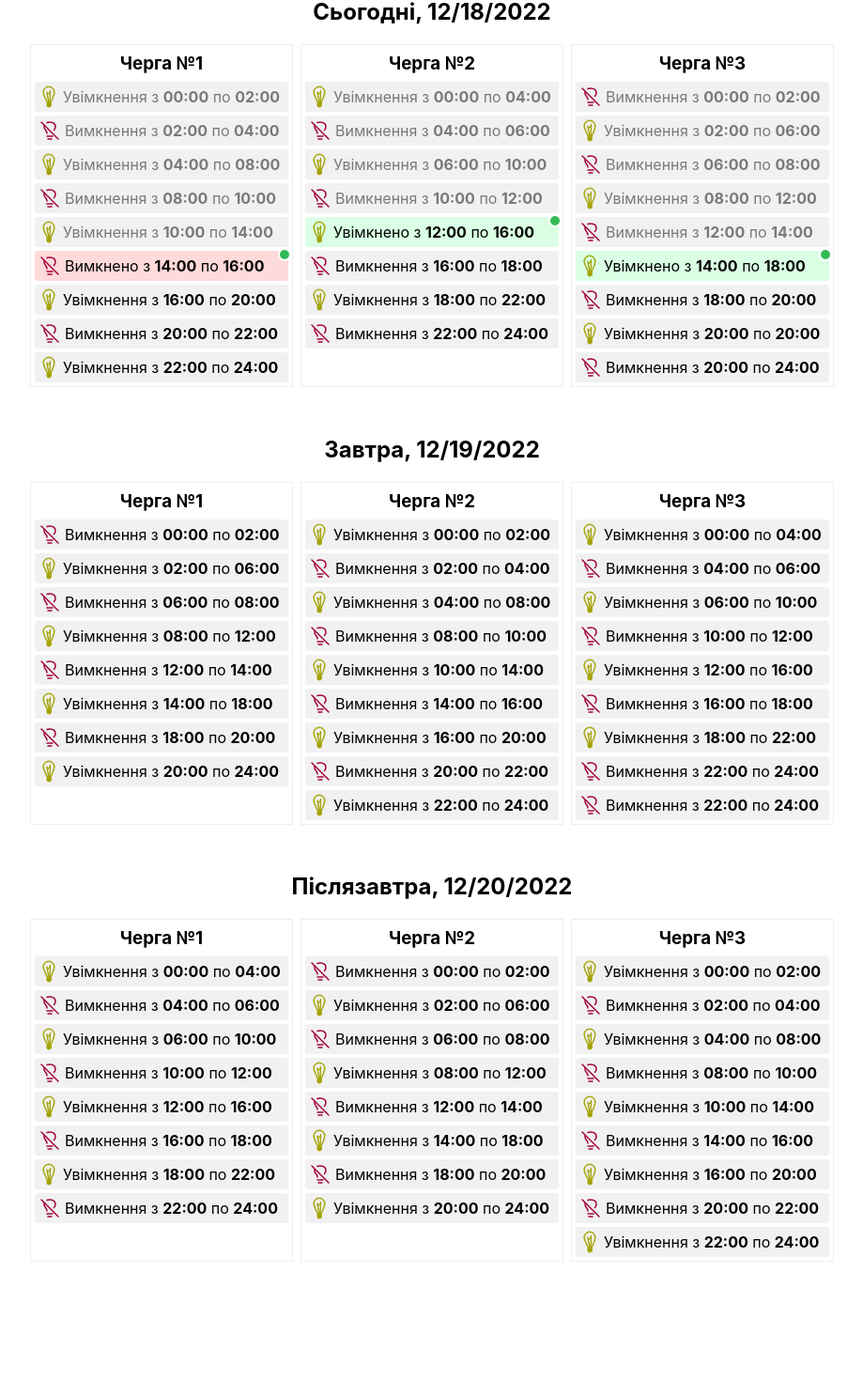
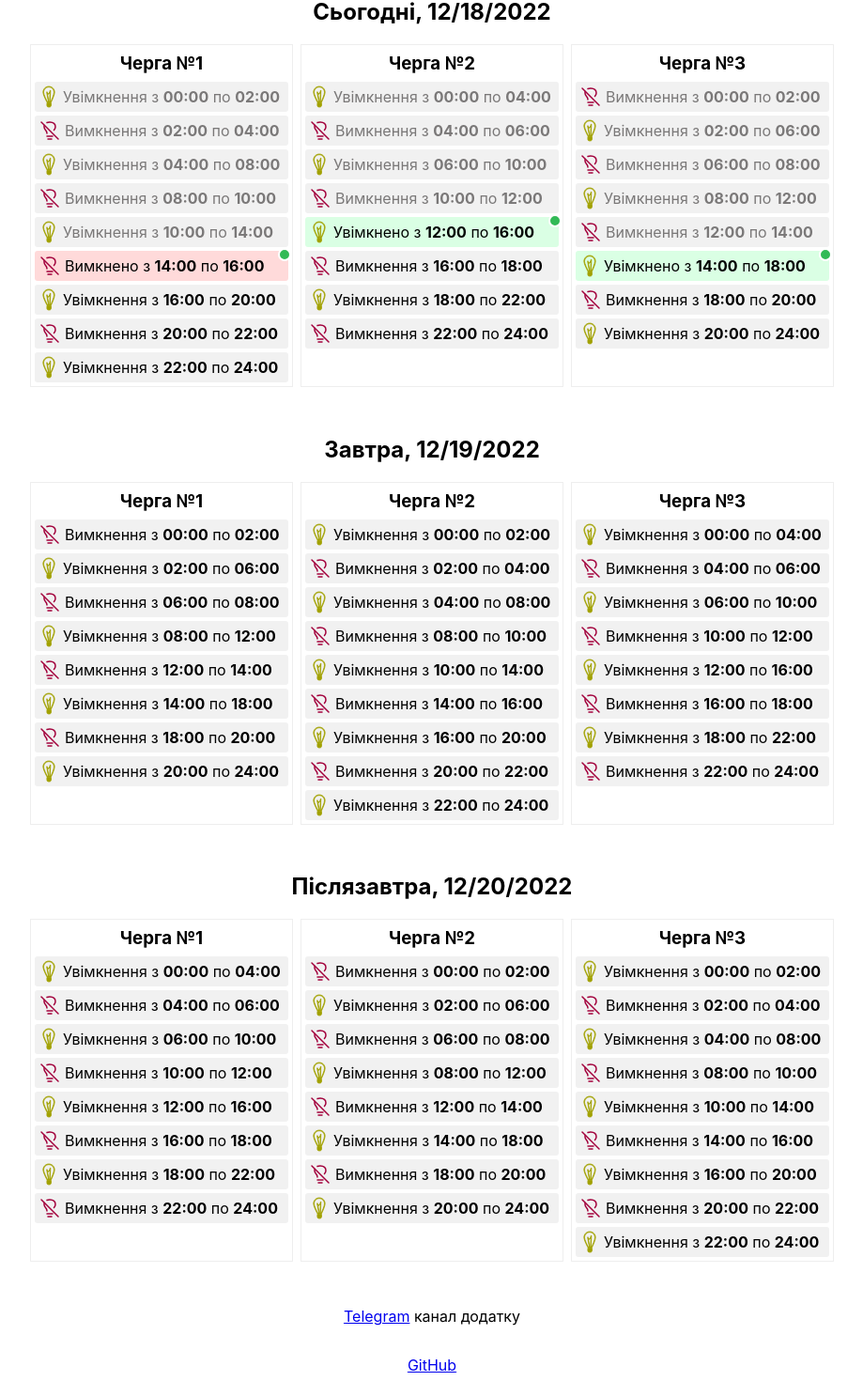
Before and after one commit to Shchepotin/light-in-app, a React (Create React App) app in the folder frontend/: page / in a window 1280 px wide. Shown: the part 104-1574 px from the top of the page at 94% size, without its empty margins (180-1099 px from the left). Before the commit the page ends 1479 px from the top, so only its background shows below. Built offline with nearby package versions, Linux system fonts and the light colour scheme.

Commit message:
chore(app): add links

```diff
--- a/frontend/src/App.tsx
+++ b/frontend/src/App.tsx
@@ -209,6 +209,23 @@ function App() {
           />
         </div>
       </div>
+      <footer className="footer">
+        <p>
+          <a target="_blank" rel="noreferrer" href="https://t.me/LightInApp">
+            Telegram
+          </a>{" "}
+          канал додатку
+        </p>
+        <p>
+          <a
+            target="_blank"
+            rel="noreferrer"
+            href="https://github.com/Shchepotin/light-in-app"
+          >
+            GitHub
+          </a>
+        </p>
+      </footer>
     </div>
   );
 }
--- a/frontend/src/data.json
+++ b/frontend/src/data.json
@@ -72,11 +72,6 @@
               "start": "18:00",
               "end": "20:00",
               "isOn": false
-            },
-            {
-              "start": "20:00",
-              "end": "24:00",
-              "isOn": false
             }
           ]
         }
@@ -148,11 +143,6 @@
             {
               "start": "16:00",
               "end": "18:00",
-              "isOn": false
-            },
-            {
-              "start": "22:00",
-              "end": "24:00",
               "isOn": false
             },
             {
--- a/frontend/src/index.css
+++ b/frontend/src/index.css
@@ -111,3 +111,11 @@ code {
     border-radius: 50%;
   }
 }
+
+.footer {
+  display: flex;
+  align-items: center;
+  flex-direction: column;
+  box-sizing: border-box;
+  padding: 0 16px;
+}
```
Also changed, not shown: 1 other file (tests, documents, lock files or other folders).
